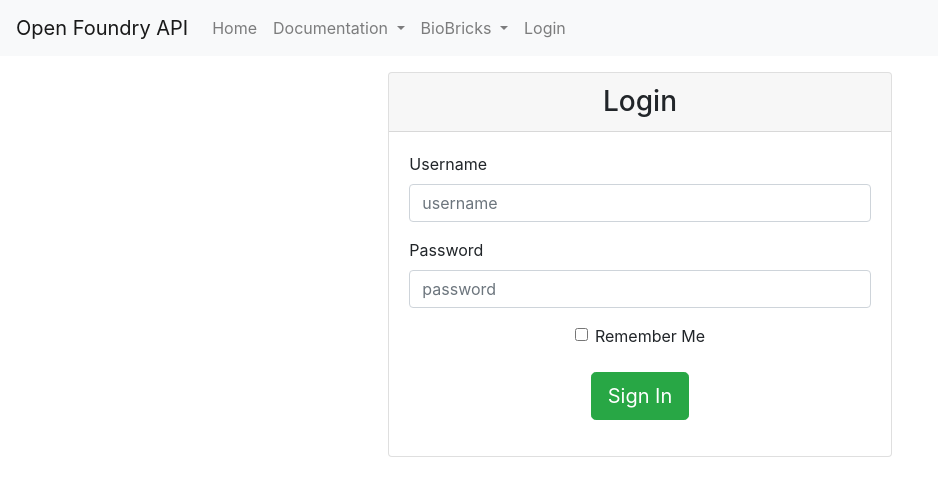
After one commit to biobricks/openfoundry-api, a Flask app: page /login in a window 1280 px wide. The commit adds this page. Shown: the top 496 px of the page, without its empty margins (0-938 px from the left). Run offline with Flask 2, Linux system fonts and the light colour scheme; some libraries are stand-ins or nearby versions.

Commit message:
add login form

```diff
--- /dev/null
+++ b/app/forms.py
@@ -0,0 +1,9 @@
+from flask_wtf import FlaskForm
+from wtforms import StringField, PasswordField, BooleanField, SubmitField
+from wtforms.validators import DataRequired
+
+class LoginForm(FlaskForm):
+    username = StringField('Username', validators=[DataRequired()])
+    password = PasswordField('Password', validators=[DataRequired()])
+    remember_me = BooleanField('Remember Me')
+    submit = SubmitField('Sign In')
--- a/app/routes.py
+++ b/app/routes.py
@@ -1,5 +1,6 @@
 from app import app
-from flask import request, jsonify, render_template
+from flask import request, jsonify, render_template, flash, redirect, url_for
+from app.forms import LoginForm
 
 # creates a dictionary from sqlite db query result
 def dictionary_factory(cursor, row):
@@ -31,7 +32,18 @@ def index():
   title = "Welcome"
   return render_template('index.html', title=title)
 
-# openfoundry.xyz
+# openfoundry.xyz/login
+@app.route('/login', methods=['GET', 'POST'])
+def login():
+  title = "Login"
+  form = LoginForm()
+  if form.validate_on_submit():
+    print('submitted')
+    flash('Login requested for user={}, remember_me={}'.format(form.username.data, form.remember_me.data))
+    return redirect(url_for('index'))
+  return render_template('login.html', title=title, form=form)
+
+# openfoundry.xyz/api/v1/documentation
 @app.route('/api/v1/documentation', methods=['GET'])
 def documentation_version_one():
   title = "API Version 1 - Documentation"
--- a/app/static/css/styles.css
+++ b/app/static/css/styles.css
@@ -7,6 +7,12 @@
 }
 
 /* Bootstrap 4 Components */
+
+.alert {
+  margin-bottom: 0;
+  border-radius: 0px;
+}
+
 .jumbotron {
   margin-bottom: 0;
 }
--- a/app/templates/base.html
+++ b/app/templates/base.html
@@ -14,6 +14,18 @@
     <body>
       <div id="app-container">
         {% include 'navigation.html' %}
+        {% with messages = get_flashed_messages() %}
+          {% if messages %}
+            <div class="alert alert-info alert-dismissible fade show" role="alert">
+              {% for message in messages %}
+                {{ message }}<br/>
+              {% endfor %}
+              <button type="button" class="close" data-dismiss="alert" aria-label="Close">
+                <span aria-hidden="true">&times;</span>
+              </button>
+            </div>
+          {% endif %}
+        {% endwith %}
         {% block content %}{% endblock %}
       </div>
       <script src="https://code.jquery.com/jquery-3.3.1.slim.min.js" integrity="sha384-q8i/X+965DzO0rT7abK41JStQIAqVgRVzpbzo5smXKp4YfRvH+8abtTE1Pi6jizo" crossorigin="anonymous"></script>
--- /dev/null
+++ b/app/templates/login.html
@@ -0,0 +1,40 @@
+{% extends "base.html" %}
+
+{% block content %}
+<div class="container-fluid">
+  <div class="row justify-content-center">
+    <div class="col-12 col-md-6 col-lg-5">
+      <div class="card mt-3">
+        <div class="card-header text-center">
+          <h3 class="mb-0">Login</h3>
+        </div>
+        <div class="card-body">
+          <form action="" method="post" novalidate>
+            {{ form.hidden_tag() }}
+            <div class="form-group">
+              {{ form.username.label }}
+              {{ form.username(size=32, class_="form-control", placeholder="username") }}
+              {% for error in form.username.errors %}
+                <small class="form-text text-danger">{{error}}</small>
+              {% endfor %}
+            </div>
+            <div class="form-group">
+              {{ form.password.label }}<br>
+              {{ form.password(size=32, class_="form-control", placeholder="password") }}
+              {% for error in form.password.errors %}
+                <small class="form-text text-danger">{{error}}</small>
+              {% endfor %}
+            </div>
+            <div class="form-check text-center">
+              {{ form.remember_me(class_="form-check-input") }} {{ form.remember_me.label }}
+            </div>
+            <div class="form-group text-center">
+              {{ form.submit(class_="btn btn-lg btn-success mt-3") }}
+            </div>
+          </form>
+        </div>
+      </div>
+    </div>
+  </div>
+</div>
+{% endblock %}
--- a/app/templates/navigation.html
+++ b/app/templates/navigation.html
@@ -30,6 +30,9 @@
             <a class="dropdown-item" target="_blank" href="https://biobricks.org/pdc/">Public Domain Chronicle</a>
           </div>
         </li>
+        <li class="nav-item">
+            <a class="nav-link" href="{{ url_for('login') }}">Login</a>
+          </li>
       </ul>
     </div>
   </nav>
```
Also changed, not shown: app/templates/index.html (+6 -4 lines).
